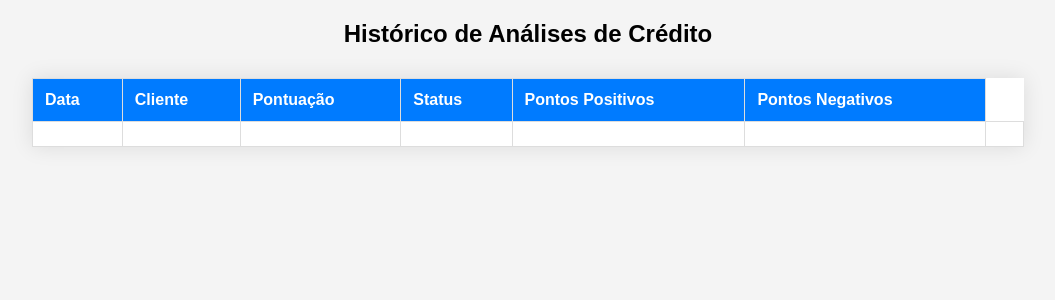
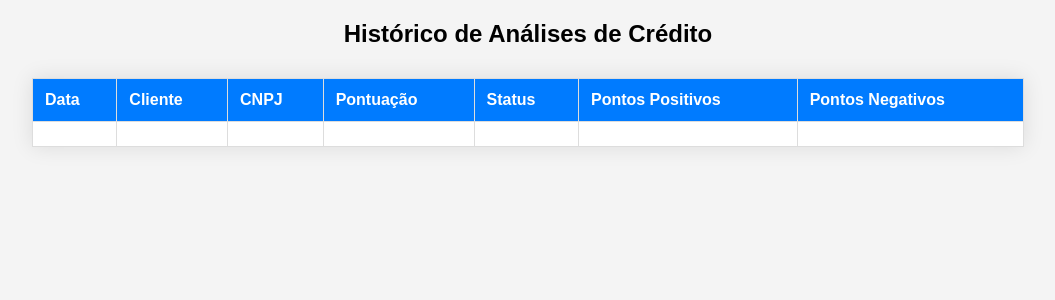
Before and after one commit to Lucas21212024/credit_analysis_app, a Flask app: page /historico in a window 1280 px wide. Shown: the top 300 px of the page, without its empty margins (112-1167 px from the left). Run offline with Flask 2, Linux system fonts and the light colour scheme; lists and menus that the app fills with data are empty.

Commit message:
historico.html

```diff
--- a/templates/historico.html
+++ b/templates/historico.html
@@ -59,6 +59,7 @@
                 <tr>
                     <th>Data</th>
                     <th>Cliente</th>
+                    <th>CNPJ</th>
                     <th>Pontuação</th>
                     <th>Status</th>
                     <th>Pontos Positivos</th>
```
